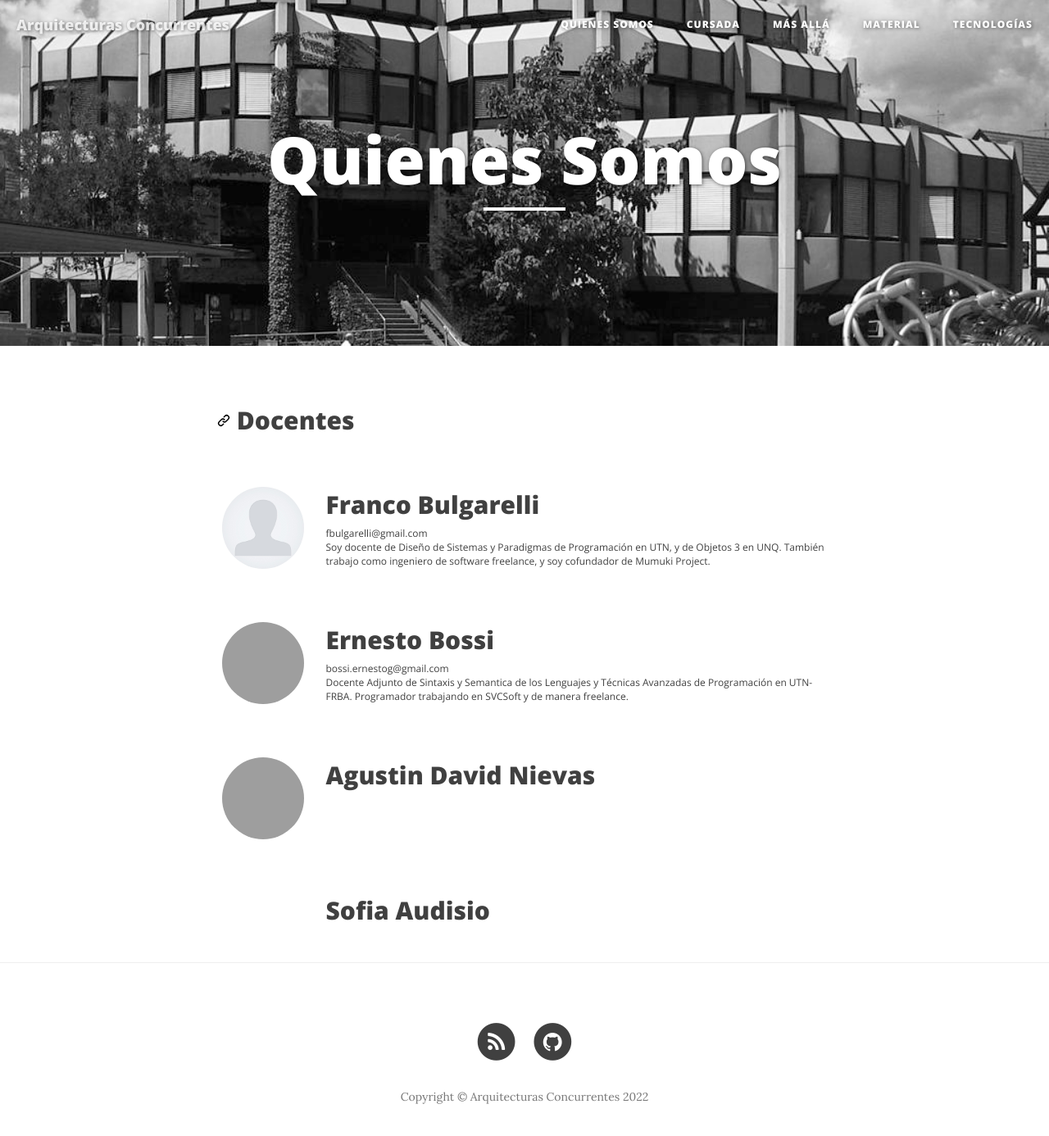
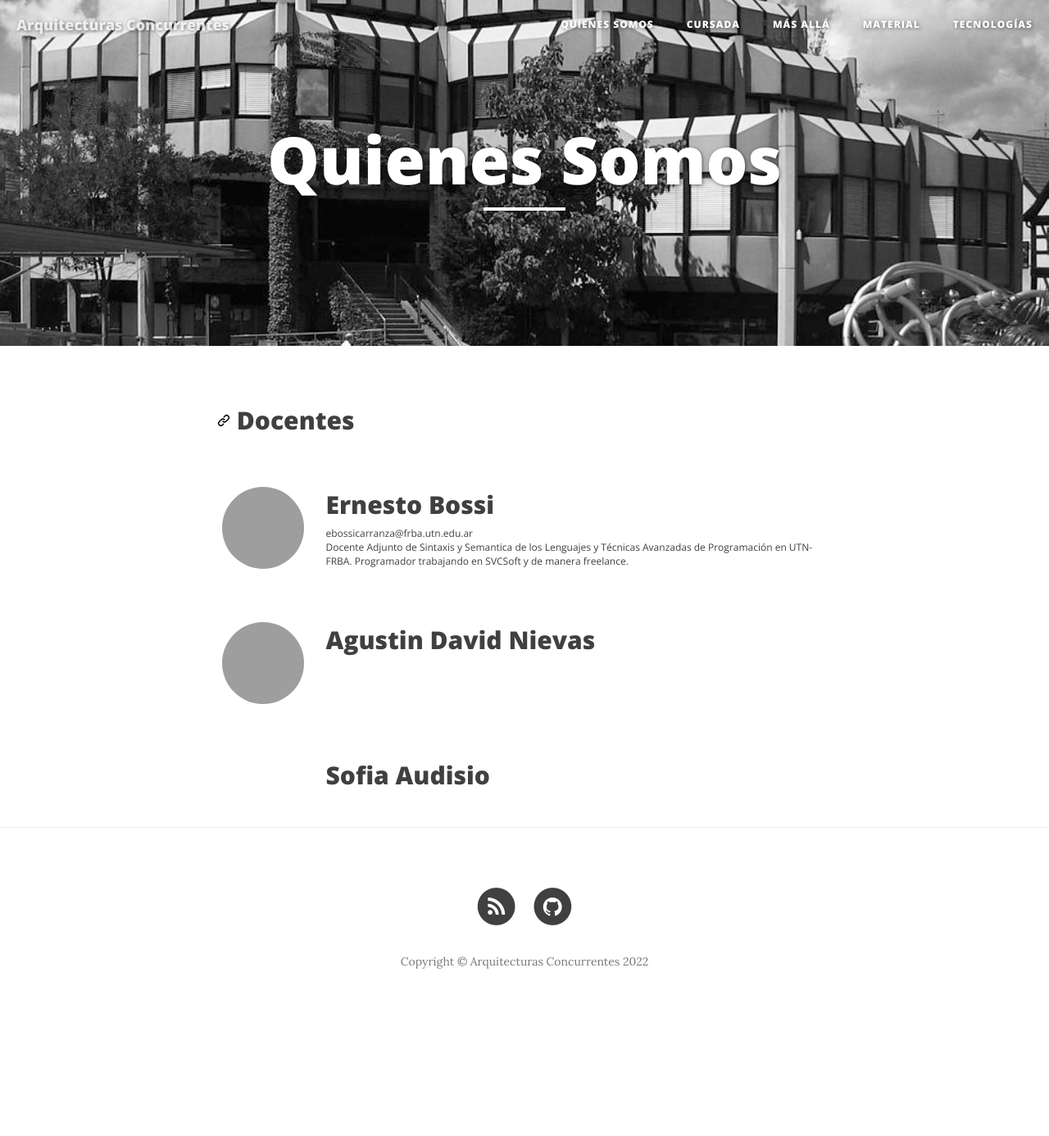
Before and after one commit to arquitecturas-concurrentes/arquitecturas-concurrentes.github.io, a Jekyll site: the page built from about.md, in a window 1280 px wide, cut to the strip 0-1414 px from the top of the page. Shown: the top 1386 px of the strip at 82% size. Built offline with Jekyll 4.4.1, drawn with Linux system fonts in a browser that asks for light colours; nearby versions of some CDN libraries; after the commit the page ends 1249 px from its top, so only the background shows below that; grey boxes are pictures that could not be loaded.

Commit message:
Update about.md

```diff
--- a/about.md
+++ b/about.md
@@ -53,21 +53,6 @@ resource: true
 
 <div class='team'>
 
-    <div class='team_member'>
-        <div class="left">
-            <img src="/img/UserImage.png"
-                 class="img-circle team_face">
-        </div>
-        <div class="right">
-            <div class="description">
-                <h2>Franco Bulgarelli</h2>
-                <span><a href="mailto:fbulgarelli@gmail.com">fbulgarelli@gmail.com</a></span>
-                <br>
-                <span>Soy docente de Diseño de Sistemas y Paradigmas de Programación en UTN, y de Objetos 3 en UNQ. También trabajo como ingeniero de software freelance, y soy cofundador de  <a href="https://www.linkedin.com/company/mumuki-project">Mumuki Project</a>.</span>
-            </div>
-        </div>
-    </div>
-
     <div style="clear:both"></div>
 
     <div class='team_member'>
@@ -78,7 +63,7 @@ resource: true
         <div class="right">
             <div class="description">
                 <h2>Ernesto Bossi</h2>
-                <span><a href="mailto:bossi.ernestog@gmail.com">bossi.ernestog@gmail.com</a></span>
+                <span><a href="mailto:ebossicarranza@frba.utn.edu.ar">ebossicarranza@frba.utn.edu.ar</a></span>
                 <br>
                 <span>Docente Adjunto de Sintaxis y Semantica de los Lenguajes y Técnicas Avanzadas de Programación en UTN-FRBA. Programador trabajando en SVCSoft y de manera freelance.</span>
             </div>
```
